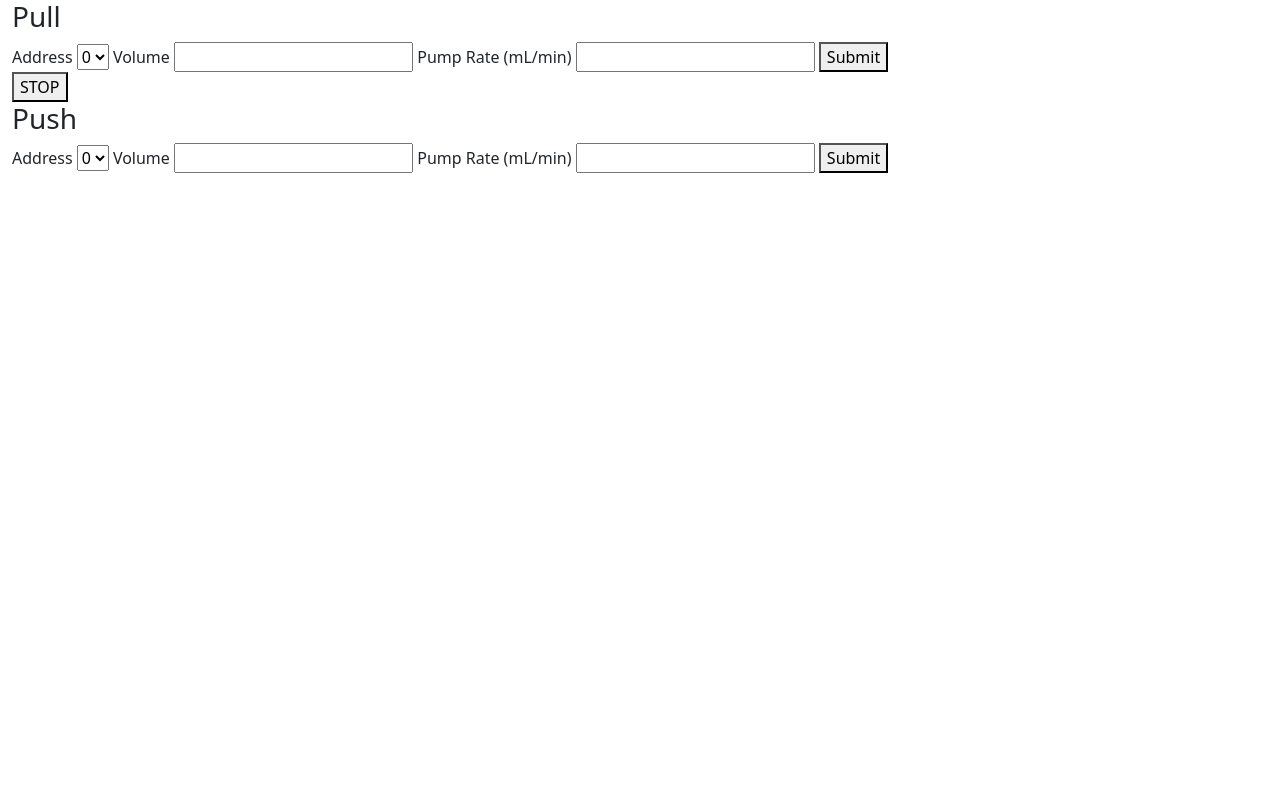
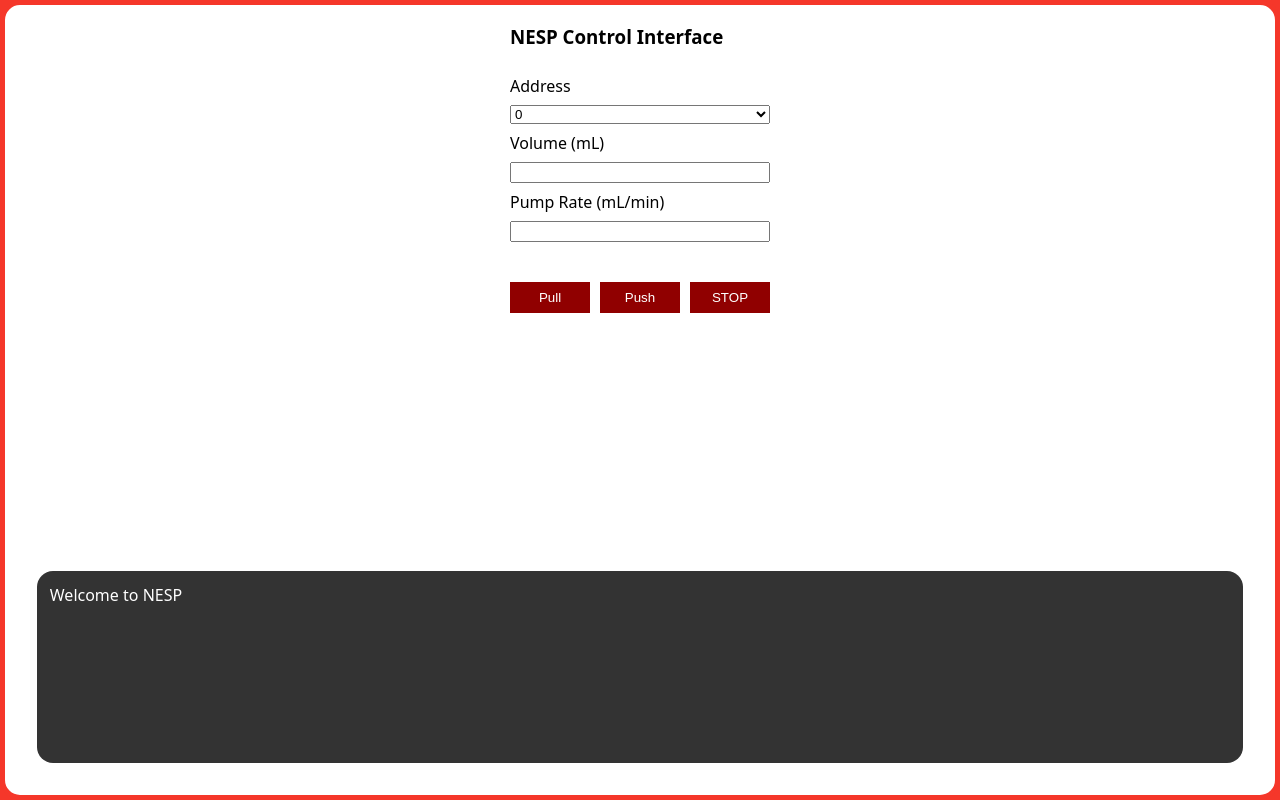
Before and after one commit to PersistAI/pman-nesp, a Flask app: page / in a window 1280 px wide. Run offline with Flask 3, Linux system fonts and the light colour scheme.

Commit message:
set up the dang CSS

```diff
--- /dev/null
+++ b/static/css/style.css
@@ -0,0 +1,75 @@
+*{
+  box-sizing: border-box;
+}
+html {
+  background-color: #f5372a;
+}
+body{
+  font-family: system-ui, -apple-system, BlinkMacSystemFont, 'Segoe UI', Roboto, Oxygen, Ubuntu, Cantarell, 'Open Sans', 'Helvetica Neue', sans-serif;
+  padding:0px;
+  margin:0;
+  display:flex;
+  flex-direction: column;
+  justify-content: space-between;
+  height: 100vh;
+  border:solid 5px #f5372a;
+  border-radius: 20px;
+  background-color:white;
+}
+/* Content Styling */
+
+
+
+.content{
+  overflow:scroll;
+}
+form {
+  display:flex;
+  flex-direction: column;
+  gap:0.5em;
+}
+
+#form-container{
+  display:flex;
+  flex-direction: row;
+  justify-content: space-evenly;
+}
+
+button {
+  padding: 0.5em;
+  width: 6em;
+  border: solid 1px #900000;
+  background-color:#900000;
+  color:white;
+  transition: 0.2s all;
+}
+
+button:hover{
+  cursor:pointer;
+  border-color:#C00000;
+  background-color:#C00000;
+}
+
+.btn-container{
+  margin-top:2em;
+  display:flex;
+  gap: 10px;
+  flex-direction:row;
+  align-items: center;
+  justify-content: center;
+}
+
+
+
+/* response-container Styling */
+.response-container{
+  padding: 0.8em;
+  border-radius:1em;
+  background-color: #333333;
+  color:white;
+  display:flex;
+  flex-direction:column;
+  overflow:scroll;
+  margin:2em;
+  height:12em;
+}
--- a/templates/index.html
+++ b/templates/index.html
@@ -1,70 +1,55 @@
-{% extends "layout.html" %} {% block head%}
-{% endblock %} {% block content%}
-<div id="main-container">
-  <div>
-    <h3>Pull</h3>
-    <form id="pull">
-      <label for="pull-address">Address</label>
-      <select value="" name="pull-address" id="pull-address">
+{% extends "layout.html" %} {% block head%} {% endblock %} {% block content%}
+<div id="form-container">
+    <form>
+      <h3>NESP Control Interface</h3>
+      <label for="address">Address</label>
+      <select value="" name="address" id="address">
         {% for address in addresses %}
         <option>{{address}}</option>
         {% endfor %}
       </select>
-      <label for="pull-vol">Volume</label>
-      <input type="text" value="" name="pull-vol" id="pull-vol" />
-      <label for="pull-rate">Pump Rate (mL/min)</label>
-      <input type="text" value="" name="pull-rate" id="pull-rate" />
-      <button class="execute" type="button" onclick="startPull()">Submit</button>
+      <label for="vol">Volume (mL)</label>
+      <input type="text" value="" name="vol" id="vol" />
+      <label for="rate">Pump Rate (mL/min)</label>
+      <input type="text" value="" name="rate" id="rate" />
+      <div class="btn-container">
+        <button class="execute" type="button" onclick="startPull()">
+          Pull
+        </button>
+        <button class="execute" type="button" onclick="startPush()">
+          Push
+        </button>
+        <button class="stop" type="button" onclick="fetch('/stop')">
+          STOP
+        </button>
+      </div>
     </form>
-  </div>
-  <div
-  >
-    <button class="stop-btn" type="button" onclick="fetch('/stop')">
-      STOP
-    </button>
-  </div>
-  <div>
-    <h3>Push</h3>
-    <form id="push">
-      <label for="push-address">Address</label>
-      <select value="" name="push-address" id="push-address">
-        {% for address in addresses %}
-        <option>{{address}}</option>
-        {% endfor %}
-      </select>
-      <label for="push-vol">Volume</label>
-      <input type="text" value="" name="push-vol" id="push-vol" />
-      <label for="push-rate">Pump Rate (mL/min)</label>
-      <input type="text" value="" name="push-rate" id="push-rate" />
-      <button class="execute" type="button" onclick="startPush()">Submit</button>
-    </form>
-  </div>
 </div>
 {% endblock %} {% block scripts %}
 <script>
-  enforceCharset("pull-vol", digits + ".");
-  enforceCharset("push-vol", digits + ".");
-  enforceCharset("pull-rate", digits + ".");
-  enforceCharset("push-rate", digits + ".");
+  enforceCharset("vol", digits + ".");
+  enforceCharset("rate", digits + ".");
 
   function startPull() {
-    let vol = document.getElementById("pull-vol").value;
-    let rate = document.getElementById("pull-rate").value;
-    let addr = document.getElementById("pull-address").value;
+    let vol = document.getElementById("vol").value;
+    let rate = document.getElementById("rate").value;
+    let addr = document.getElementById("address").value;
     let args = [addr, vol, rate];
     pull(args).then(() => {
       display("pull completed");
     });
-  });
+  }
 
   function startPush() {
-    let vol = document.getElementById("push-vol").value;
-    let rate = document.getElementById("push-rate").value;
-    let addr = document.getElementById("push-address").value;
+    let vol = document.getElementById("vol").value;
+    let rate = document.getElementById("rate").value;
+    let addr = document.getElementById("address").value;
     let args = [addr, vol, rate];
     push(args).then(() => {
       display("push completed");
     });
-  });
+  }
+
+  display("Welcome to NESP")
 </script>
 {% endblock%}
--- a/templates/layout.html
+++ b/templates/layout.html
@@ -3,20 +3,18 @@
   <head>
     <meta charset="UTF-8" />
     <meta name="viewport" content="width=device-width, initial-scale=1.0" />
+    <link rel="stylesheet" href="static/css/style.css">
     <title>NE-1000 Interface</title>
-    <link href="https://cdn.jsdelivr.net/npm/bootstrap@5.3.3/dist/css/bootstrap.min.css" rel="stylesheet" integrity="sha384-QWTKZyjpPEjISv5WaRU9OFeRpok6YctnYmDr5pNlyT2bRjXh0JMhjY6hW+ALEwIH" crossorigin="anonymous">
   </head>
-  <body>
-
-      <div class="content container-fluid">
+  <body class="container-fluid">
+      <div class="content" >
         {% block content %} {% endblock %}
       </div>
-      <div class="response-container container-fluid" id="response-container"></div>
+      <div class="response-container" id="response-container"></div>
 
     <script src="/static/javascript/confirm_ranges.js"></script>
     <script src="/static/javascript/fetches.js"></script>
 
-    <script src="https://cdn.jsdelivr.net/npm/bootstrap@5.3.3/dist/js/bootstrap.bundle.min.js" integrity="sha384-YvpcrYf0tY3lHB60NNkmXc5s9fDVZLESaAA55NDzOxhy9GkcIdslK1eN7N6jIeHz" crossorigin="anonymous"></script>
     {% block scripts %} {% endblock %}
   </body>
 </html>
```
